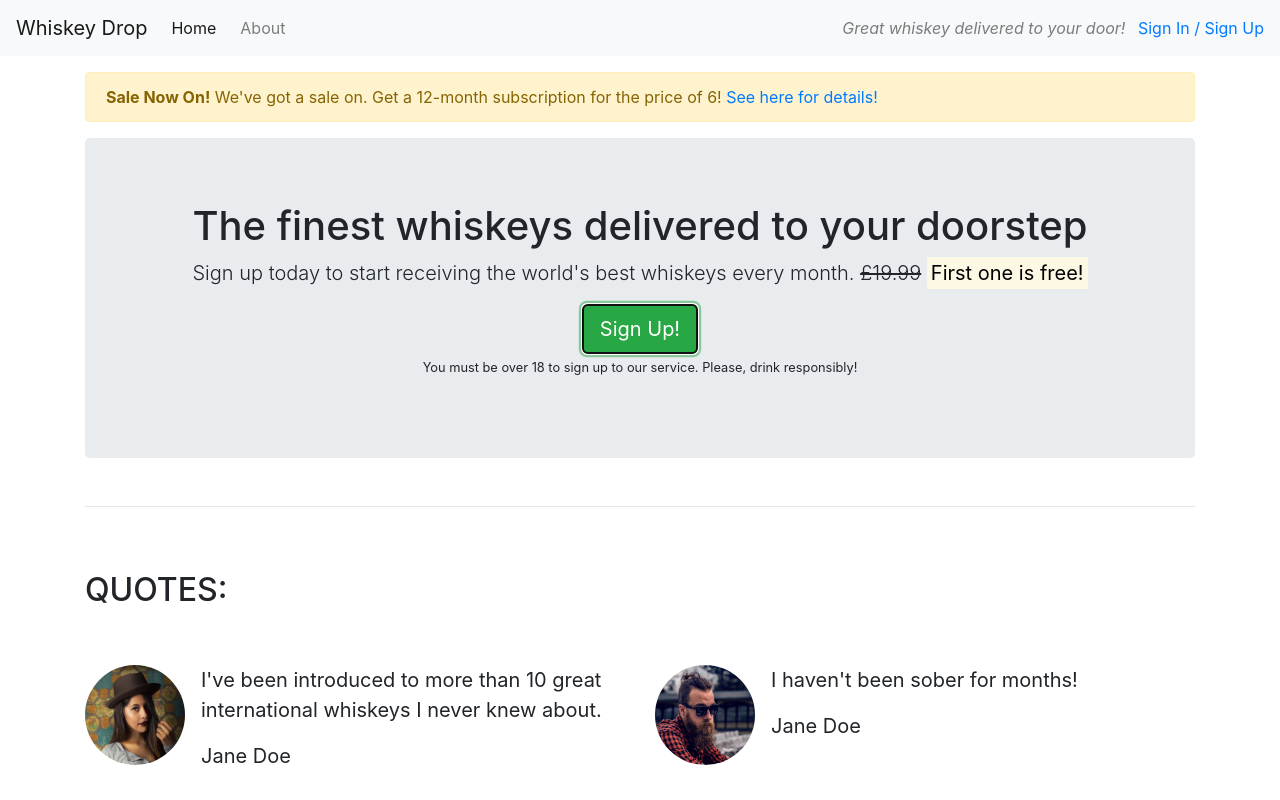
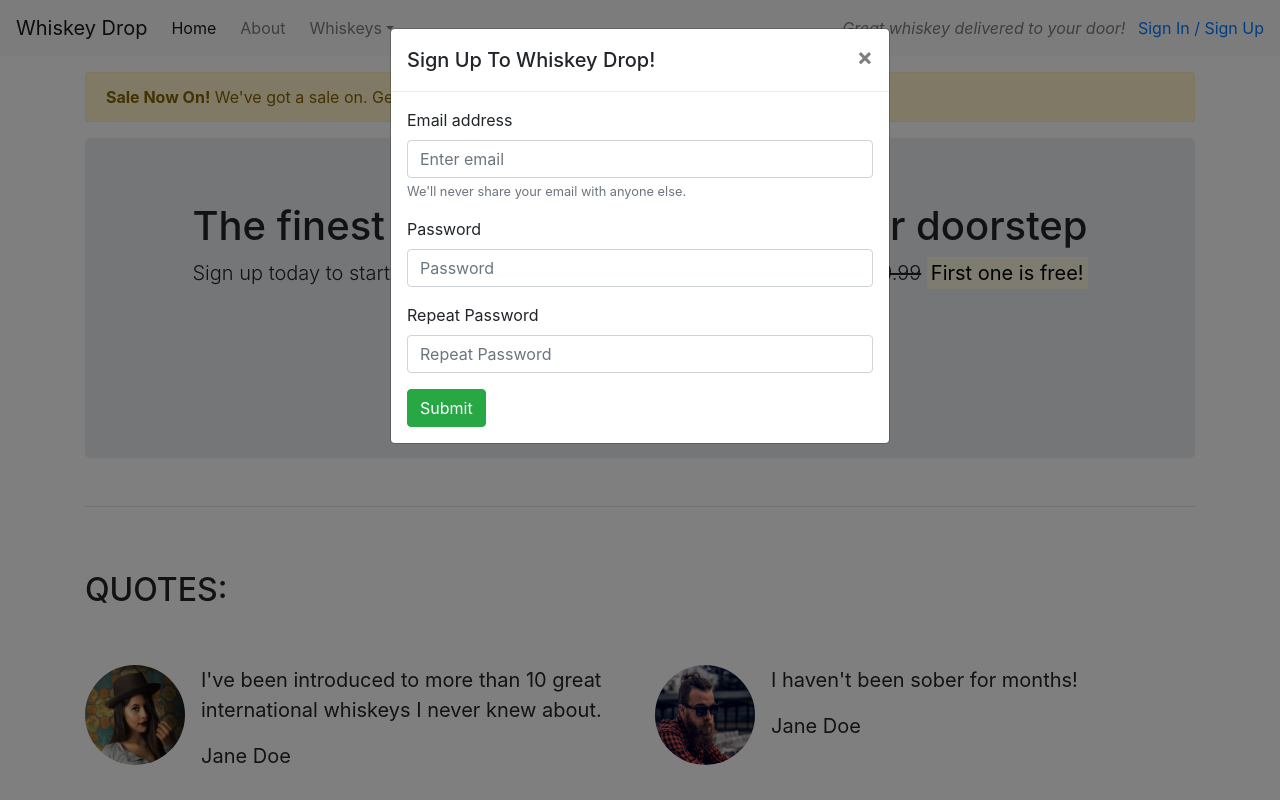
Before and after one commit to lukdav/bootstrap4-test, a plain HTML site: page index.html in a window 1280 px wide. Both pictures are taken after a click on the button "Sign Up!". Shown: the top 800 px of the page. Drawn offline with nearby package versions, Linux system fonts and the light colour scheme.

Commit message:
Added JavaScript components

```diff
--- a/index.html
+++ b/index.html
@@ -10,11 +10,28 @@
 <body>
     <nav class="navbar navbar-light bg-light navbar-expand-sm">
         <a href="/" class="navbar-brand">Whiskey Drop</a>
-        <ul class="navbar-nav mr-auto">
-            <li class="active nav-item mr-2"><a class="nav-link" href="/">Home</a></li>
-            <li class="nav-item mr-2"><a class="nav-link" href="/about">About</a></li>
-            <li class="nav-item mr-2 d-block d-sm-none"><a class="nav-link" href="/login">Sign In / Sign Up</a></li>
-        </ul>
+
+        <button class="navbar-toggler ml-auto" type="button" data-toggle="collapse" data-target="#navbarNavDropdown" aria-controls="navbarNavDropdown" aria-expanded="false" aria-label="Toggle navigation">
+            <span class="navbar-toggler-icon"></span>
+        </button>
+
+        <div class="collapse navbar-collapse" id="navbarNavDropdown">
+            <ul class="navbar-nav mr-auto">
+                <li class="active nav-item mr-2"><a class="nav-link" href="/">Home</a></li>
+                <li class="nav-item mr-2"><a class="nav-link" href="/about">About</a></li>
+                <li class="nav-item dropdown">
+                    <a class="nav-link dropdown-toggle" href="#" id="navbarDropdownMenuLink" role="button" data-toggle="dropdown" aria-haspopup="true" aria-expanded="false">Whiskeys</a>
+                    <div class="dropdown-menu" aria-labelledby="navbarDropdownMenuLink">
+                        <a class="dropdown-item" href="#">Irish</a>
+                        <a class="dropdown-item" href="#">Scotch</a>
+                        <a class="dropdown-item" href="#">Japanese</a>
+                        <a class="dropdown-item" href="#">American</a>
+                    </div>
+                </li>
+
+                <li class="nav-item mr-2 d-block d-sm-none"><a class="nav-link" href="/login">Sign In / Sign Up</a></li>
+            </ul>
+        </div>
         <div class="d-none d-md-block">
             <p class="navbar-text my-auto mr-2"><i>Great whiskey delivered to your door!</i></p>
             <a href="/login">Sign In / Sign Up</a>
@@ -37,7 +54,7 @@
                     <s class="d-none d-sm-inline">£19.99</s>
                     <span class="d-inline d-sm-none"><br></span>
                     <strong><mark>First one is free!</mark></strong></p>
-                    <button class="btn-success btn-lg">Sign Up!</button>
+                    <button class="btn-success btn-lg" data-toggle="modal" data-target="#signUpModal">Sign Up!</button>
                     <p class="muted"><small>You must be over 18 to sign up to our service. Please, drink responsibly!</small></p>
                 </section>
             </div>
@@ -156,6 +173,38 @@
                 </table>
         </section>
     </article>
+
+    <div class="modal" tabindex="-1" role="dialog" id="signUpModal">
+        <div class="modal-dialog" role="document">
+            <div class="modal-content">
+                <div class="modal-header">
+                    <h5 class="modal-title">Sign Up To Whiskey Drop!</h5>
+                    <button type="button" class="close" data-dismiss="modal" aria-label="Close">
+                    <span aria-hidden="true">&times;</span>
+                    </button>
+                </div>
+                <div class="modal-body">
+                    <form>
+                        <div class="form-group">
+                            <label for="exampleInputEmail1">Email address</label>
+                            <input type="email" class="form-control" id="exampleInputEmail1" aria-describedby="emailHelp" placeholder="Enter email">
+                            <small id="emailHelp" class="form-text text-muted">We'll never share your email with anyone else.</small>
+                        </div>
+                        <div class="form-group">
+                            <label for="password">Password</label>
+                            <input type="password" class="form-control" id="password" placeholder="Password">
+                        </div>
+                        <div class="form-group">
+                            <label for="repeatPassword">Repeat Password</label>
+                            <input type="password" class="form-control" id="repeatPassword" placeholder="Repeat Password">
+                        </div>
+                        <button type="submit" class="btn btn-success">Submit</button>
+                    </form>
+                </div>
+            </div>
+        </div>
+    </div>
+
     <script src="https://code.jquery.com/jquery-3.3.1.slim.min.js" integrity="sha384-q8i/X+965DzO0rT7abK41JStQIAqVgRVzpbzo5smXKp4YfRvH+8abtTE1Pi6jizo" crossorigin="anonymous"></script>
     <script src="https://cdnjs.cloudflare.com/ajax/libs/popper.js/1.14.3/umd/popper.min.js" integrity="sha384-ZMP7rVo3mIykV+2+9J3UJ46jBk0WLaUAdn689aCwoqbBJiSnjAK/l8WvCWPIPm49" crossorigin="anonymous"></script>
     <script src="https://stackpath.bootstrapcdn.com/bootstrap/4.1.3/js/bootstrap.min.js" integrity="sha384-ChfqqxuZUCnJSK3+MXmPNIyE6ZbWh2IMqE241rYiqJxyMiZ6OW/JmZQ5stwEULTy" crossorigin="anonymous"></script>
```
